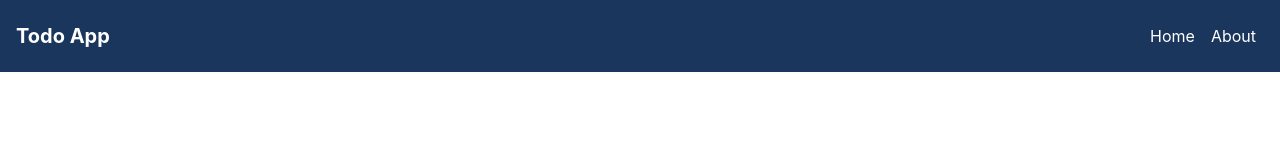
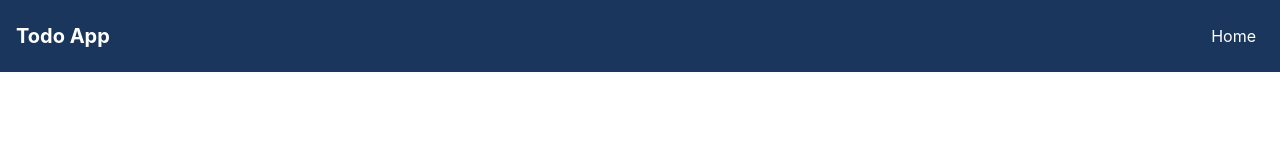
Before and after one commit to GPT-Engineer-App-Dev/simple-task-organizer, a React (Vite) app: page / in a window 1280 px wide. Shown: the top 156 px of the page. Built offline with nearby package versions, Linux system fonts and the light colour scheme.

Commit message:
Removed the About page and its navigation link from the Todo app.

```diff
--- a/src/App.jsx
+++ b/src/App.jsx
@@ -10,7 +10,7 @@ function App() {
           <Text fontSize="xl" fontWeight="bold" color="white">Todo App</Text>
           <Flex>
             <Link href="/" p={2} color="white" _hover={{ textDecoration: 'underline' }}>Home</Link>
-            <Link href="/about" p={2} color="white" _hover={{ textDecoration: 'underline' }}>About</Link>
+
           </Flex>
         </Flex>
       </Box>
```
